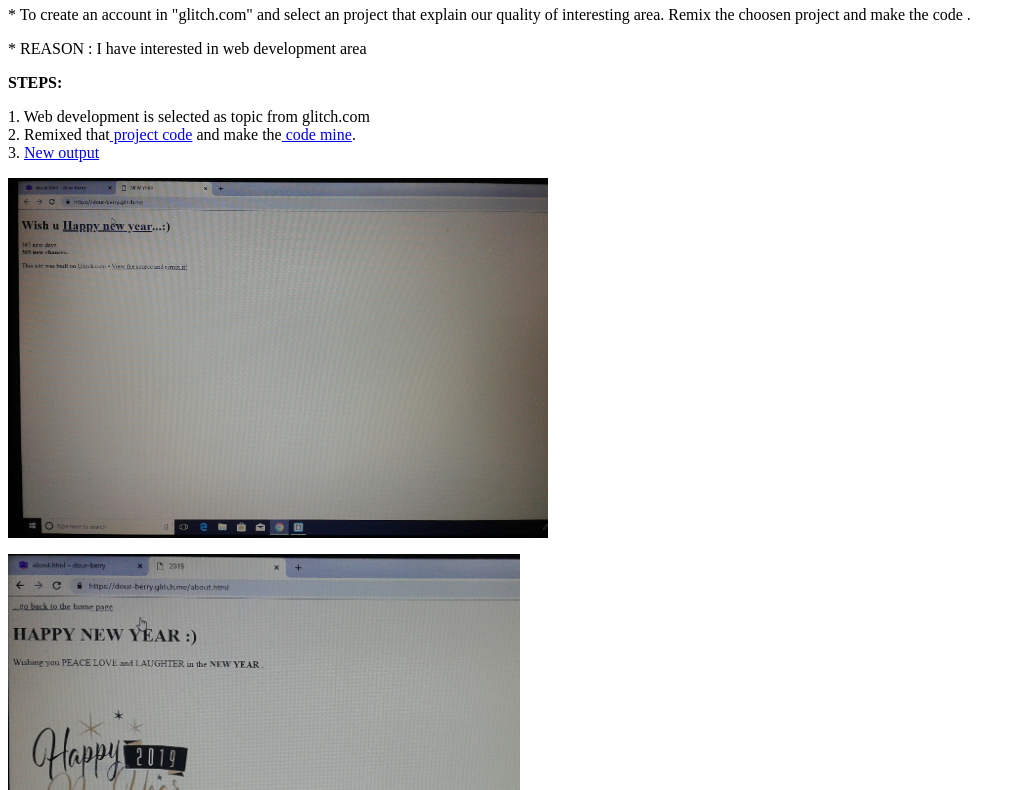
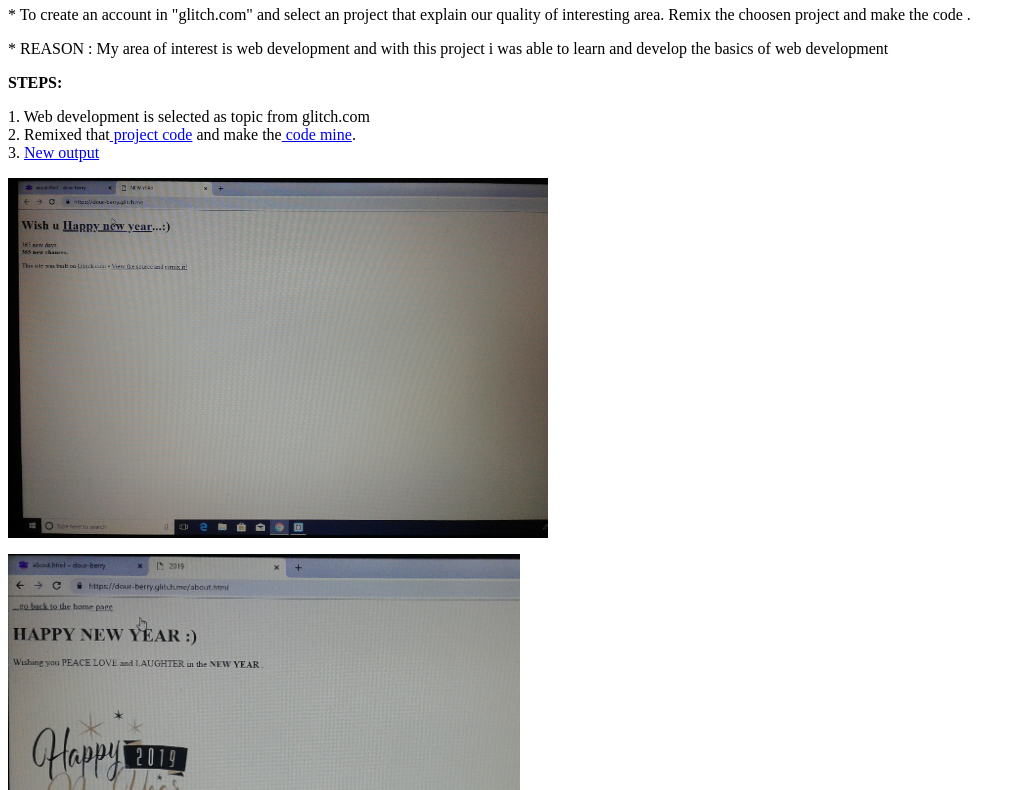
Before and after one commit to arshiya11/arshiya11.github.io, a plain HTML site: page task14.html in a window 1280 px wide. Shown: the part 60-850 px from the top of the page, without its empty margins (0-1025 px from the left). Drawn offline with Linux system fonts and the light colour scheme.

Commit message:
Update task14.html

```diff
--- a/task14.html
+++ b/task14.html
@@ -5,7 +5,7 @@
 <body>
     <h1>Task 14: Web development</h1>
     <p> * To create an account in "glitch.com" and select an project that explain our quality of interesting area. Remix the choosen project and make the code .</p>
-    <p> * REASON : I have interested in web development area</p>
+    <p> * REASON : My area of interest is web development and with this project i was able to learn and develop the basics of web development</p>
     <p><b>STEPS:</b><br></p>
 
         1. Web development is selected as topic from glitch.com<br>
```
